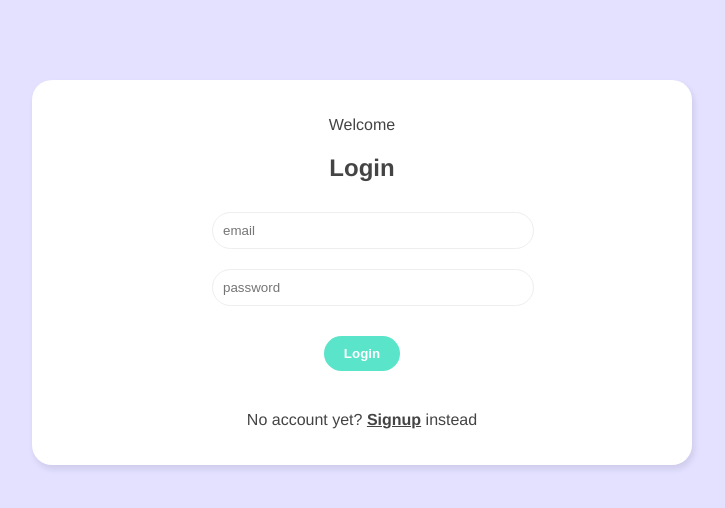
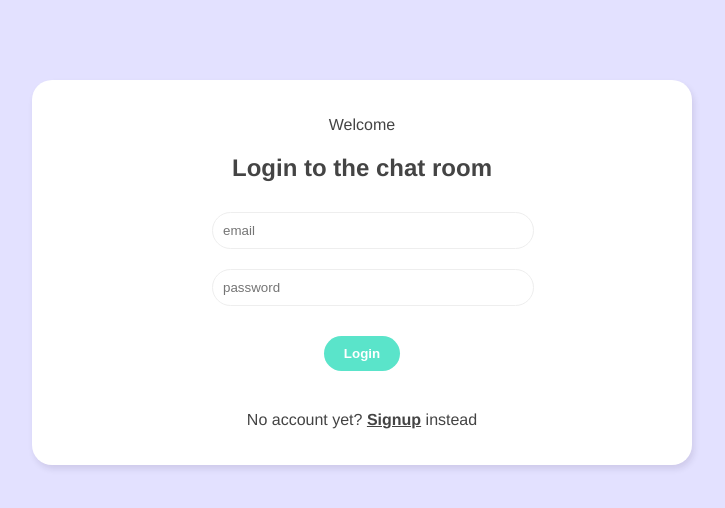
Before and after one commit to AlanLeverenz/live-chat, a Vue app: page / in a window 1280 px wide. Shown: the top 508 px of the page, without its empty margins (36-761 px from the left). Built offline with nearby package versions, Linux system fonts and the light colour scheme; no server answers.

Commit message:
made simple change to redeploy

```diff
--- a/src/views/Welcome.vue
+++ b/src/views/Welcome.vue
@@ -2,12 +2,12 @@
   <div class="welcome container">
     <p>Welcome</p>
     <div v-if="showLogin">
-      <h2>Login</h2>
+      <h2>Login to the chat room</h2>
       <LoginForm @login="enterChat"/>
       <p>No account yet? <span @click="showLogin = false">Signup</span> instead</p>
     </div>
     <div v-else>
-      <h2>Sign Up</h2>
+      <h2>Sign up to the chat room</h2>
       <SignupForm @signup="enterChat"/>
       <p>Already registered? <span @click="showLogin = true">Login</span> instead</p>
     </div>
```
